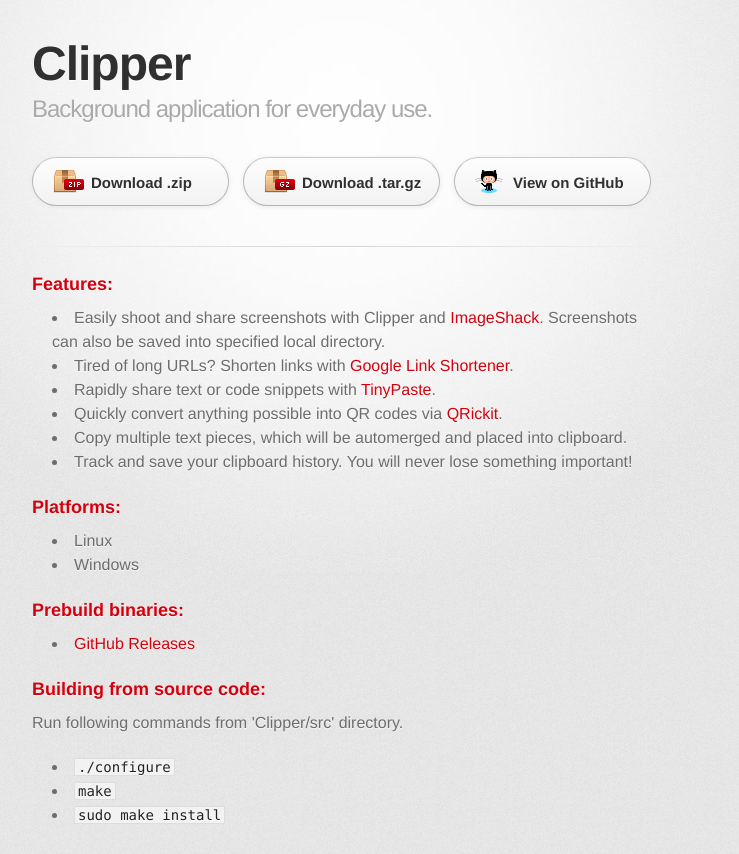
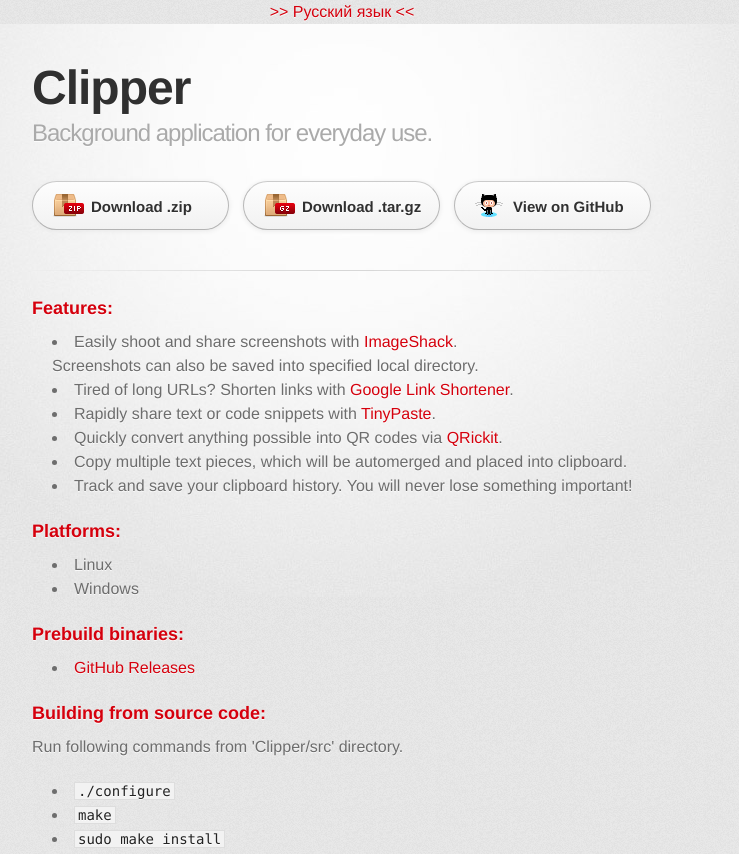
Before and after one commit to antvconst/Clipper, a plain HTML site: page index.html in a window 1280 px wide. Shown: the top 854 px of the page, without its empty margins (298-1037 px from the left). Drawn offline with Linux system fonts and the light colour scheme; a web font is replaced by a local one.

Commit message:
fixed link

```diff
--- a/index.html
+++ b/index.html
@@ -1,6 +1,7 @@
 <!DOCTYPE html>
 <html>
   <head>
+    <center><a href="ru.html">>> Русский язык <<</a></center>
     <meta charset='utf-8'>
     <meta http-equiv="X-UA-Compatible" content="chrome=1">
     <link href='https://fonts.googleapis.com/css?family=Chivo:900' rel='stylesheet' type='text/css'>
@@ -35,8 +36,8 @@
 <a name="features" class="anchor" href="#features"><span class="octicon octicon-link"></span></a>Features:</h3>
 
 <ul>
-<li>Easily shoot and share screenshots with Clipper and <a href="https://imageshack.com/">ImageShack</a>.
-Screenshots can also be saved into specified local directory.</li>
+<li>Easily shoot and share screenshots with <a href="https://imageshack.com/">ImageShack</a>.
+<br>Screenshots can also be saved into specified local directory.</li>
 <li>Tired of long URLs? Shorten links with <a href="http://goo.gl">Google Link Shortener</a>.</li>
 <li>Rapidly share text or code snippets with <a href="http://tny.cz">TinyPaste</a>.</li>
 <li>Quickly convert anything possible into QR codes via <a href="http://qrickit.com">QRickit</a>.</li>
```
